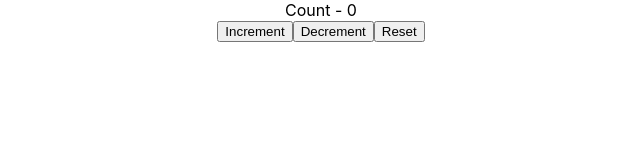
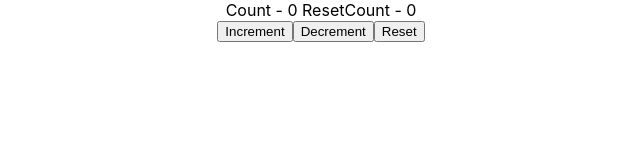
Before and after one commit to sivasaraa/reducer-hook, a React (Create React App) app: page / in a window 1280 px wide. Shown: the top 160 px of the page, without its empty margins (319-959 px from the left). Built offline with nearby package versions, Linux system fonts and the light colour scheme.

Commit message:
multiple variable in state

```diff
--- a/src/Component/CounterTwo.js
+++ b/src/Component/CounterTwo.js
@@ -1,16 +1,17 @@
 import React, { useReducer } from 'react'
 
 const initialState = {
-    count : 0
+    count : 0,
+    resetCount : 0
 }
 const reducer = (state, action) => {
     switch(action.type){
         case 'increment':
-            return {count : state.count + action.value}
+            return {...state, count : state.count + action.value}
         case 'decrement' :
-            return {count : state.count - action.value}
+            return {...state, count : state.count - action.value}
         case 'reset':
-            return initialState
+            return {count : 0, resetCount : state.resetCount + 1,}
         default:
             return state
     }
@@ -21,7 +22,7 @@ function CounterTwo() {
 
     return (
         <div>
-            <div>Count - {newState.count}</div>
+            <div>Count - {newState.count} ResetCount - {newState.resetCount}</div>
             <button onClick={() => dispatch({type:'increment', value:1})}>Increment</button>
             <button onClick={() => dispatch({type:'decrement', value:1})}>Decrement</button>
             <button onClick={() => dispatch({type:'reset'})}>Reset</button>
```
